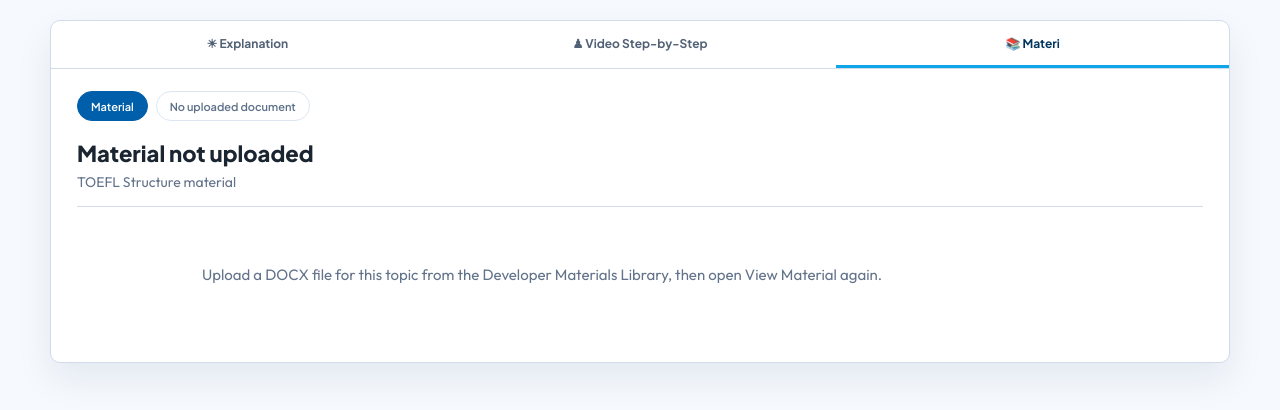
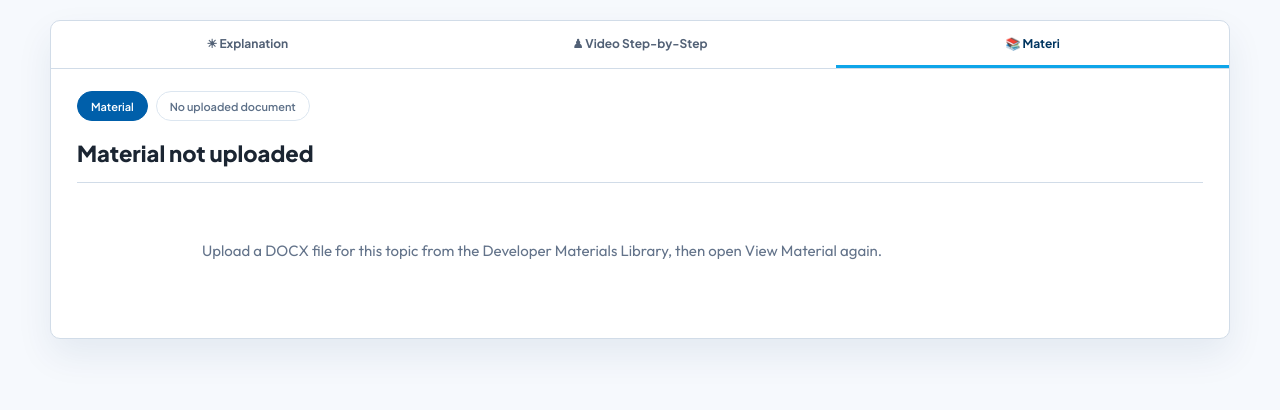
Before and after one commit to icha211/ielts-check-sample, a website: page toefl-sample/material-preview.html in a window 1280 px wide. Drawn offline with Linux system fonts and the light colour scheme.

Commit message:
dev section2 10

```diff
--- a/toefl-sample/material-preview.html
+++ b/toefl-sample/material-preview.html
@@ -41,7 +41,7 @@
         </nav>
         <section class="lesson-content">
             <div class="lesson-trail"><span class="topic-chip primary" id="materialCode">Material</span><span class="topic-chip" id="materialTitle">Uploaded lesson</span></div>
-            <header class="lesson-heading"><h1 id="lessonTitle">Material</h1><p id="lessonMeta">Structure learning material</p></header>
+            <header class="lesson-heading"><h1 id="lessonTitle">Material</h1></header>
             <article class="lesson-document" id="lessonDocument"></article>
         </section>
     </main>
@@ -67,7 +67,6 @@
         document.getElementById('materialCode').textContent = readableTopic || 'Material';
         document.getElementById('materialTitle').textContent = material ? material.title : 'No uploaded document';
         document.getElementById('lessonTitle').textContent = material ? material.title : 'Material not uploaded';
-        document.getElementById('lessonMeta').textContent = material && material.fileName ? material.fileName : 'TOEFL Structure material';
         document.getElementById('lessonDocument').innerHTML = material && material.html
             ? safeHtml(material.html)
             : '<div class="empty-state">Upload a DOCX file for this topic from the Developer Materials Library, then open View Material again.</div>';
```
Also changed, not shown: toefl-sample/section 2-answered.html (+1 -1 lines).
